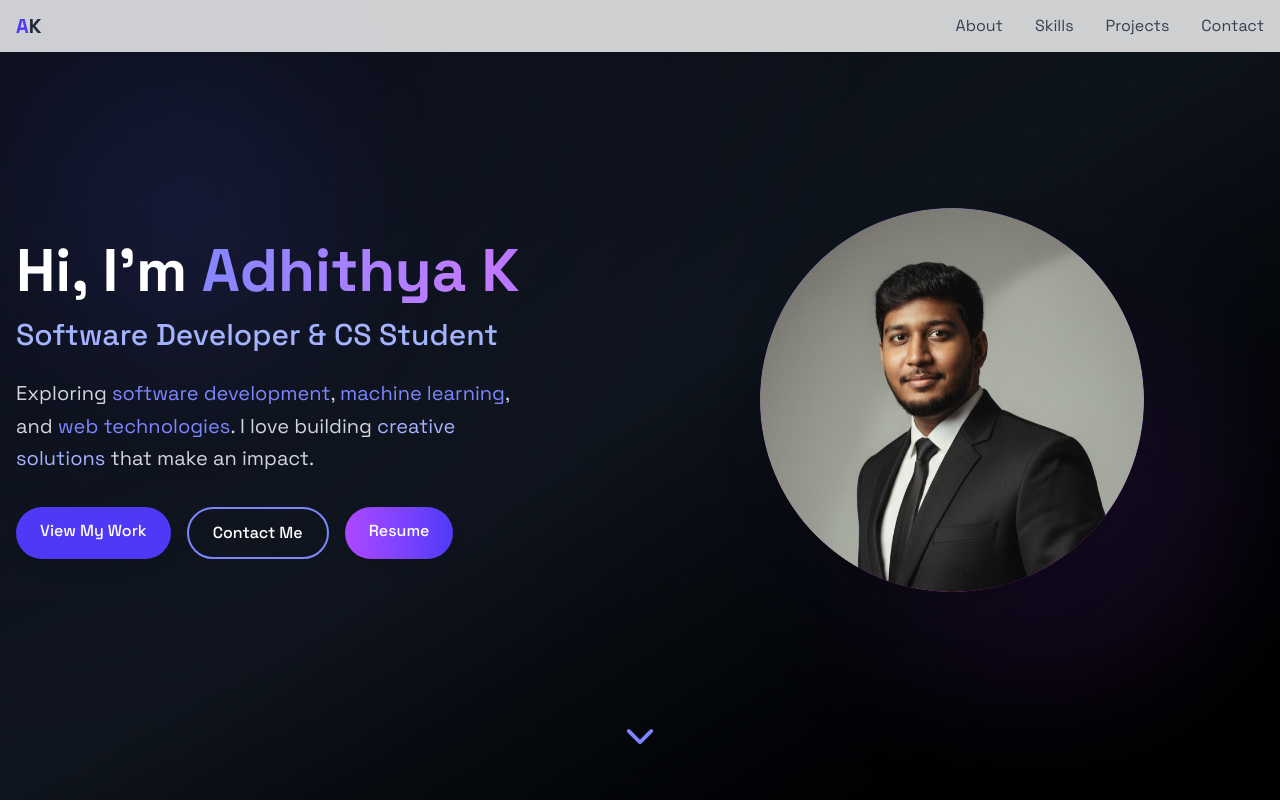
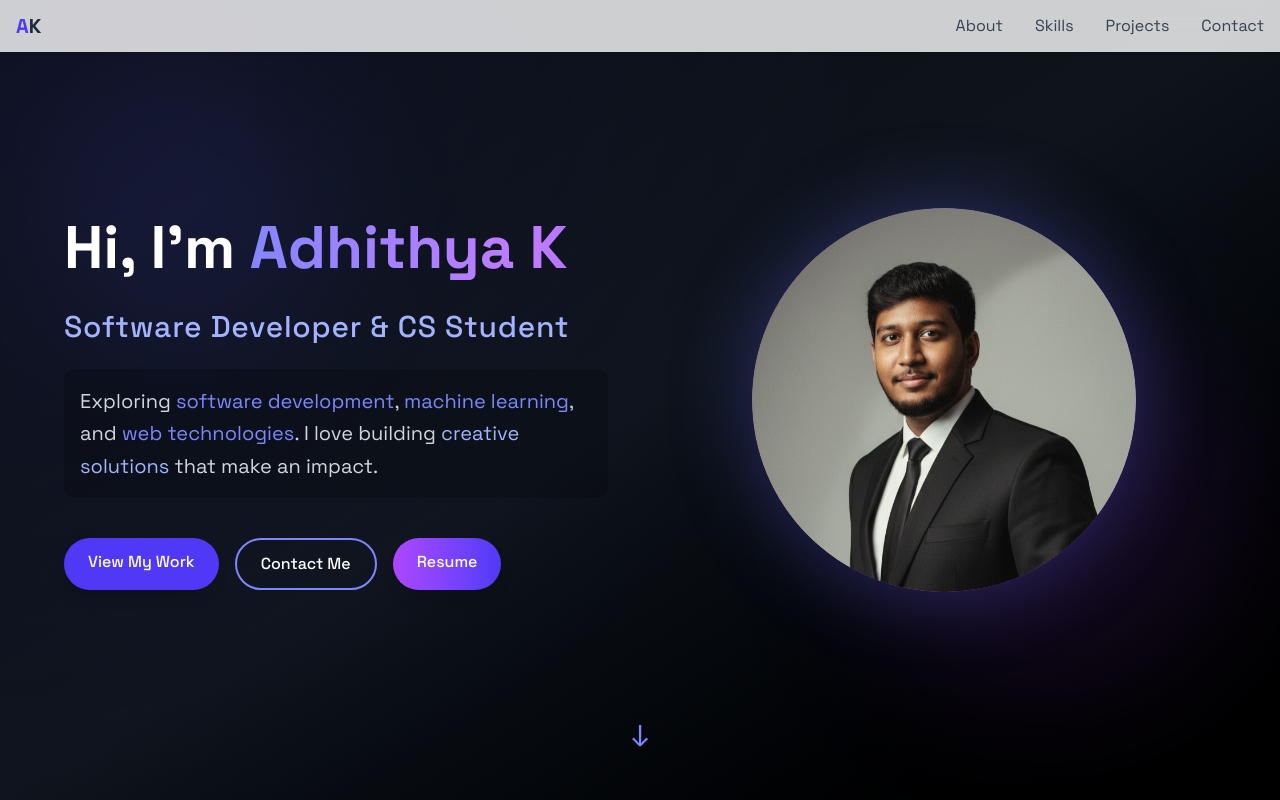
Before and after one commit to ad-kd/Portfolio-ADKD, a React (Vite) app: page / in a window 1280 px wide. Shown: the top 800 px of the page. Built offline with nearby package versions, Linux system fonts and the light colour scheme.

Commit message:
Refactor Hero component for improved readability

```diff
--- a/src/components/Hero/hero.jsx
+++ b/src/components/Hero/hero.jsx
@@ -1,43 +1,54 @@
-import React from 'react'
-import me from '../../assets/me.png'
+import React from "react";
+import me from "../../assets/me.png";
 
 const Hero = () => {
   return (
-    <div>
-      <header className="relative bg-gradient-to-br from-gray-900 via-gray-800 to-black text-white min-h-screen flex items-center justify-center overflow-hidden" id='hero'>
+    <header
+      id="hero"
+      className="relative min-h-screen overflow-hidden flex items-center justify-center text-white
+      bg-gradient-to-br from-gray-900 via-gray-800 to-black"
+    >
+      {/* ===== Animated Background ===== */}
+      <div className="absolute inset-0">
+        {/* soft radial glow */}
+        <div className="absolute inset-0 bg-[radial-gradient(circle_at_top_left,rgba(99,102,241,0.18),transparent_60%)] animate-[pulse_6s_ease-in-out_infinite]" />
 
-        {/* Interactive animated gradient background */}
-        <div className="absolute inset-0">
-          <div className="absolute inset-0 bg-[radial-gradient(circle_at_top_left,rgba(99,102,241,0.15),transparent_60%)] animate-pulse"></div>
-          <div className="absolute inset-0 bg-[linear-gradient(45deg,rgba(255,255,255,0.05)_1px,transparent_1px)] bg-[size:50px_50px] animate-slow-pan"></div>
-          {/* floating orbs for depth */}
-          <div className="absolute top-20 left-10 w-72 h-72 bg-indigo-500/20 rounded-full blur-3xl animate-float"></div>
-          <div className="absolute bottom-20 right-10 w-96 h-96 bg-purple-500/20 rounded-full blur-3xl animate-float-delayed"></div>
+        {/* grid overlay */}
+        <div className="absolute inset-0 bg-[linear-gradient(45deg,rgba(255,255,255,0.05)_1px,transparent_1px)]
+        bg-[size:48px_48px] opacity-40" />
+
+        {/* floating orbs */}
+        <div className="absolute top-20 left-10 w-72 h-72 bg-indigo-500/20 rounded-full blur-3xl animate-float" />
+        <div className="absolute bottom-20 right-10 w-96 h-96 bg-purple-500/20 rounded-full blur-3xl animate-float-delayed" />
       </div>
 
-        {/* Overlay */}
-        <div className="absolute inset-0 bg-black/50"></div>
+      {/* dark overlay for readability */}
+      <div className="absolute inset-0 bg-black/50" />
 
-        <div className="container mx-auto px-4 z-10 relative">
-          <div className="flex flex-col-reverse lg:flex-row items-center justify-between py-20">
+      {/* ===== Main Content ===== */}
+      <div className="relative z-10 mx-auto w-full max-w-[1600px] px-6 sm:px-10 lg:px-16 2xl:px-24">
+        <div className="flex flex-col-reverse lg:flex-row items-center justify-between py-24 gap-16">
 
-            {/* Text Section */}
-            <div
-              className="text-center md:text-left w-full lg:w-1/2 mb-10 lg:mb-0 opacity-0 animate-fade-in-up"
-              style={{ animationDelay: "0.2s" }}
-            >
-              <h1 className="text-4xl md:text-6xl font-bold mb-4">
-                Hi, I'm{" "}
-                <span className="bg-gradient-to-r from-indigo-400 via-purple-400 to-indigo-600 bg-clip-text text-transparent animate-gradient">
+          {/* ===== Text Section ===== */}
+          <div className="w-full lg:w-1/2 text-center lg:text-left animate-fade-in-up">
+
+            <h1 className="text-4xl sm:text-5xl md:text-6xl lg:text-6xl 2xl:text-8xl font-extrabold leading-tight mb-6">
+              Hi, I’m{" "}
+              <span className="bg-gradient-to-r from-indigo-400 via-purple-400 to-indigo-600
+              bg-clip-text text-transparent animate-gradient">
                 Adhithya K
               </span>
             </h1>
 
-              <div className="text-2xl md:text-3xl font-medium mb-6 text-indigo-300 animate-slide-in-left">
+            <div className="text-xl sm:text-2xl md:text-3xl 2xl:text-4xl font-medium text-indigo-300 tracking-wide mb-6">
               Software Developer & CS Student
             </div>
 
-              <p className="text-lg md:text-xl text-gray-300 mb-8 max-w-lg leading-relaxed animate-fade-in" style={{ animationDelay: "0.6s" }}>
+            <p
+              className="text-base sm:text-lg md:text-xl 2xl:text-2xl text-gray-300
+              max-w-xl mx-auto lg:mx-0 leading-relaxed mb-10
+              backdrop-blur-sm bg-black/20 rounded-xl p-4"
+            >
               Exploring{" "}
               <span className="text-indigo-400">software development</span>,{" "}
               <span className="text-indigo-400">machine learning</span>, and{" "}
@@ -46,56 +57,74 @@ const Hero = () => {
               <span className="text-indigo-300">creative solutions</span> that make an impact.
             </p>
 
-              {/* Buttons */}
-              <div className="flex flex-wrap gap-4 justify-center md:justify-start animate-fade-in" style={{ animationDelay: "0.8s" }}>
+            {/* ===== Buttons (UNCHANGED) ===== */}
+            <div className="flex flex-wrap justify-center lg:justify-start gap-4 2xl:gap-6">
               <a
                 href="#projects"
-                  className="px-6 py-3 bg-indigo-600 hover:bg-indigo-700 rounded-full font-medium transition-all duration-300 shadow-lg hover:scale-105"
+                className="px-6 py-3 bg-indigo-600 hover:bg-indigo-700 rounded-full font-medium
+                transition-all duration-300 shadow-lg hover:scale-105"
               >
                 View My Work
               </a>
+
               <a
                 href="#contact"
-                  className="px-6 py-3 bg-transparent border-2 border-indigo-400 hover:bg-indigo-500 hover:text-white rounded-full font-medium transition-all duration-300"
+                className="px-6 py-3 bg-transparent border-2 border-indigo-400
+                hover:bg-indigo-500 hover:text-white rounded-full font-medium
+                transition-all duration-300"
               >
                 Contact Me
               </a>
+
               <a
-                  href="/resume.pdf"  download="Adhithya-K-Resume.pdf"
-                  className="px-6 py-3 bg-gradient-to-r from-purple-500 to-indigo-600 hover:from-indigo-600 hover:to-purple-500 rounded-full font-medium transition-all duration-300 shadow-lg hover:scale-105"
+                href="/resume.pdf"
+                download="Adhithya-K-Resume.pdf"
+                className="px-6 py-3 bg-gradient-to-r from-purple-500 to-indigo-600
+                hover:from-indigo-600 hover:to-purple-500 rounded-full font-medium
+                transition-all duration-300 shadow-lg hover:scale-105"
               >
                 Resume
               </a>
             </div>
           </div>
 
-            {/* Image Section */}
+          {/* ===== Image Section ===== */}
+          <div className="w-full lg:w-1/2 flex justify-center animate-fade-in-up">
             <div
-              className="lg:w-1/2 lg:flex justify-center opacity-0 animate-fade-in-up"
-              style={{ animationDelay: "0.4s" }}
+              className="relative w-60 h-60 sm:w-72 sm:h-72 md:w-80 md:h-80
+              lg:w-96 lg:h-96 2xl:w-[420px] 2xl:h-[420px]
+              rounded-full overflow-hidden group
+              shadow-[0_0_80px_rgba(99,102,241,0.35)]"
             >
-              <div className="relative w-64 h-64 md:w-80 md:h-80 lg:w-96 lg:h-96 rounded-full overflow-hidden shadow-2xl group">
-                {/* Rotating gradient ring */}
-                <div className="absolute inset-0 rounded-full p-[6px] bg-gradient-to-tr from-indigo-500 via-purple-500 to-pink-500 animate-spin-slow">
-                  <div className="w-full h-full rounded-full bg-gray-900"></div>
-                </div>
-                <img src={me} className="w-full h-full rounded-full object-cover relative z-10 group-hover:scale-105 transition-transform duration-500" alt="Profile" />
+              {/* rotating gradient ring */}
+              <div className="absolute inset-0 rounded-full p-[6px]
+              bg-gradient-to-tr from-indigo-500 via-purple-500 to-pink-500
+              animate-spin-slow">
+                <div className="w-full h-full rounded-full bg-gray-900" />
               </div>
 
-              <br />
+              <img
+                src={me}
+                alt="Profile"
+                className="relative z-10 w-full h-full rounded-full object-cover
+                transition-transform duration-500 group-hover:scale-105"
+              />
+            </div>
           </div>
         </div>
       </div>
 
-        {/* Floating scroll-down icon */}
+      {/* ===== Scroll Indicator ===== */}
       <div className="absolute bottom-10 left-0 right-0 text-center animate-bounce">
-          <a href="#about" className="text-indigo-400 hover:text-indigo-300 transition-colors duration-300 text-3xl">
-            <i className="fas fa-chevron-down"></i>
+        <a
+          href="#about"
+          className="text-indigo-400 hover:text-indigo-300 transition-colors duration-300 text-3xl"
+        >
+          ↓
         </a>
       </div>
     </header>
-    </div>
-  )
-}
+  );
+};
 
-export default Hero
+export default Hero;
```
Lines whose indentation alone changed are shown as unchanged.
